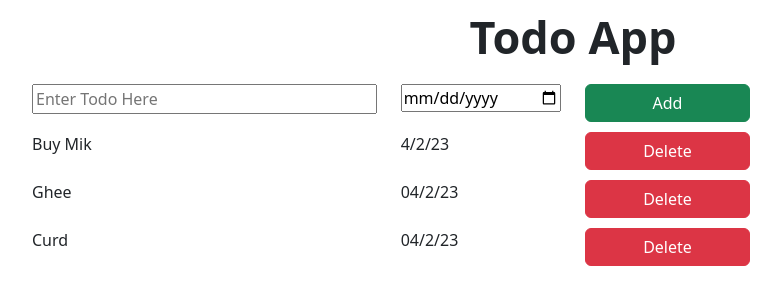
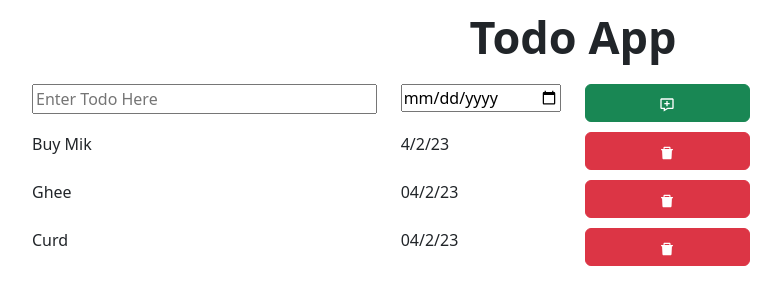
Before and after one commit to Dhruv9916/Todo-App, a React (Vite) app: page / in a window 1280 px wide. Shown: the top 304 px of the page, without its empty margins (67-848 px from the left). Built offline with nearby package versions, Linux system fonts and the light colour scheme.

Commit message:
React icons added

```diff
--- a/package.json
+++ b/package.json
@@ -12,7 +12,8 @@
   "dependencies": {
     "bootstrap": "^5.3.3",
     "react": "^18.3.1",
-    "react-dom": "^18.3.1"
+    "react-dom": "^18.3.1",
+    "react-icons": "^5.4.0"
   },
   "devDependencies": {
     "@eslint/js": "^9.17.0",
--- a/src/Components/AddTodo.jsx
+++ b/src/Components/AddTodo.jsx
@@ -1,4 +1,5 @@
 import { useState } from "react";
+import { BiMessageAdd } from "react-icons/bi";
 
 function AddTodo({ onNewItem }) {
   const [todoName, setTodoName] = useState("");
@@ -38,7 +39,7 @@ function AddTodo({ onNewItem }) {
             className="btn btn-success kg-button"
             onClick={handleAddButtonClicked}
           >
-            Add
+            <BiMessageAdd />
           </button>
         </div>
       </div>
--- a/src/Components/TodoItem.jsx
+++ b/src/Components/TodoItem.jsx
@@ -1,3 +1,5 @@
+import { AiFillDelete } from "react-icons/ai";
+
 function TodoItem({ todoName, todoDate, onDeleteClick }) {
   return (
     <div className="container ">
@@ -10,7 +12,7 @@ function TodoItem({ todoName, todoDate, onDeleteClick }) {
             className="btn btn-danger kg-button"
             onClick={() => onDeleteClick(todoName)}
           >
-            Delete
+            <AiFillDelete />
           </button>
         </div>
       </div>
```
Also changed, not shown: 1 other file (tests, documents, lock files or other folders).
